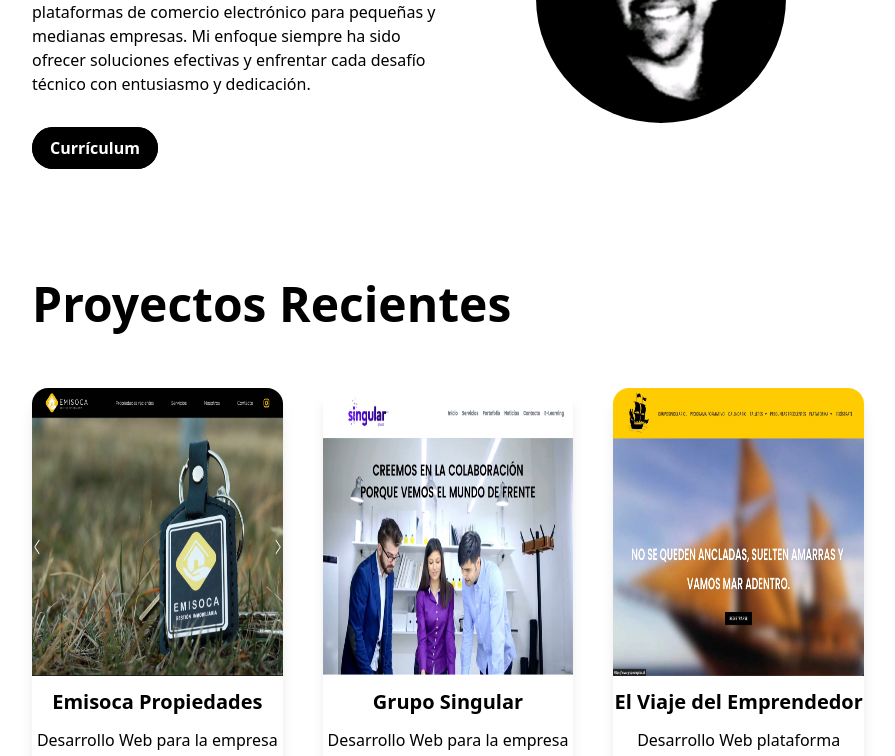
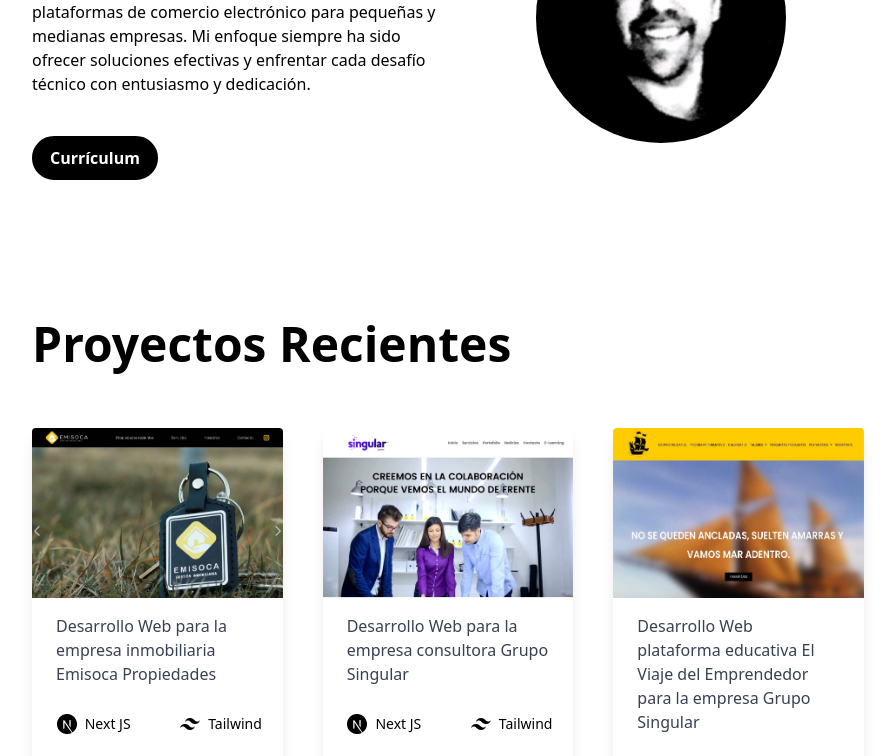
Before and after one commit to fmulet/portafolio, a Next.js app: page / in a window 1280 px wide. Shown: the part 340-1096 px from the top of the page, without its empty margins (192-1087 px from the left). Built offline with nearby package versions, Linux system fonts and the light colour scheme.

Commit message:
se corrigen el boton curriculum y las etiquetas

```diff
--- a/components/proyectos.tsx
+++ b/components/proyectos.tsx
@@ -18,7 +18,7 @@
             Proyectos Recientes
           </h2>
         </div>
-        <div className='grid mx-auto lg:grid-cols-3 gap-10'>
+        <div className='grid mx-auto md:grid-cols-2 lg:grid-cols-3 gap-10'>
           {' '}
           <CardProyecto
             image='/emisoca.jpg'
--- a/components/sobremi.tsx
+++ b/components/sobremi.tsx
@@ -21,15 +21,17 @@
             efectivas y enfrentar cada desafío técnico con entusiasmo y
             dedicación.
           </p>
+          <div className='flex justify-center lg:justify-start'>
             <Link
               href={
                 'https://drive.google.com/file/d/1tyJ1en2bKKv_ecZQCtQ12DpebgSGL8tW/view?usp=drive_link'
               }
               target='_blank'
-            className='bg-black border-2 border-black hover:bg-white text-white hover:text-black  transition duration-300 font-bold py-2 px-4 rounded-full mb-5'
+              className=' bg-black border-2 border-black hover:bg-white text-white hover:text-black  transition duration-300 font-bold py-2 px-4 rounded-full mb-5'
             >
               Currículum
             </Link>
+          </div>
         </div>
         <div>
           <Image
--- a/components/ui/cardProyecto.tsx
+++ b/components/ui/cardProyecto.tsx
@@ -1,12 +1,11 @@
 import Image from 'next/image';
 import Link from 'next/link';
-import { ReactNode } from 'react';
+import { Children, ReactNode } from 'react';
 
 interface Props {
   image: string;
   titulo: string;
   tamano: string;
-  className?: string;
   descripcion: string;
   py?: string;
   link: string;
@@ -17,44 +16,41 @@
 export default function CardProyecto({
   image,
   titulo,
-  tamano,
   descripcion,
-  className,
   link,
   github,
   children,
 }: Props) {
+  const childrenArray = Children.toArray(children);
+  const isOdd = childrenArray.length % 2 !== 0;
+
   return (
-    <div className={'rounded-2xl overflow-hidden shadow-lg'}>
+    <div className='max-w-sm rounded overflow-hidden shadow-lg'>
       <Image
         src={image}
         alt={`Imagen ${titulo}`}
-        width={384}
-        height={286}
+        width={350}
+        height={0}
         objectFit='contain'
-        className='w-full h-72 transition delay-150 duration-300 ease-in-out transform hover:scale-110'
+        className='w-full transition delay-150 duration-300 ease-in-out transform hover:scale-110'
       />
-
-      <div className={`${className} justify-center my-3 text-center`}>
-        <p
-          className={`text-black rounded-full ${tamano} inline-flex font-bold`}
-        >
-          {titulo}
-        </p>
+      <div className='px-6 py-4'>
+        <p className='text-gray-700 text-base'>{descripcion}</p>
       </div>
-      <div className={`${className} justify-center my-3 text-center`}>
-        <span className='text-black rounded-full inline-flex'>
-          {descripcion}
-        </span>
+      <div className='grid grid-cols-2 gap-1'>
+        {childrenArray.slice(0, isOdd ? -1 : undefined).map((child) => child)}
       </div>
-      <div className={`grid grid-cols-3 gap-1`}>{children}</div>
-
+      {isOdd && (
+        <div className='flex justify-center'>
+          {childrenArray[childrenArray.length - 1]}
+        </div>
+      )}
       <div
         className={`grid py-3 px-10 ${
           github === '#' || link === '#'
             ? 'grid-cols-1 justify-center'
-            : 'grid-cols-2 gap-3 '
-        }  `}
+            : 'grid-cols-2 gap-3'
+        }`}
       >
         {github !== '#' && (
           <Link
```
Also changed, not shown: public/emisoca.jpg, public/emprendedor.jpg. Lines whose indentation alone changed are shown as unchanged.
